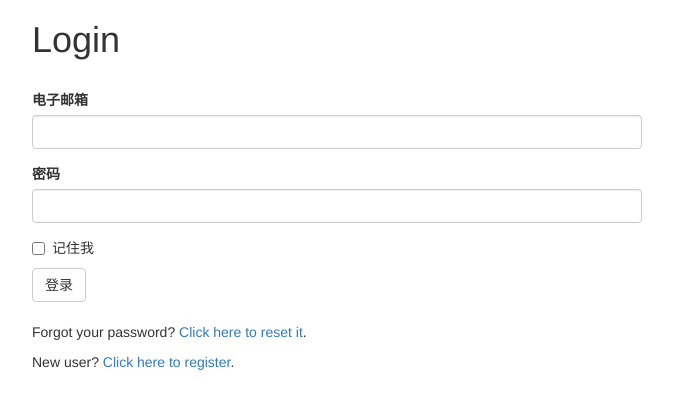
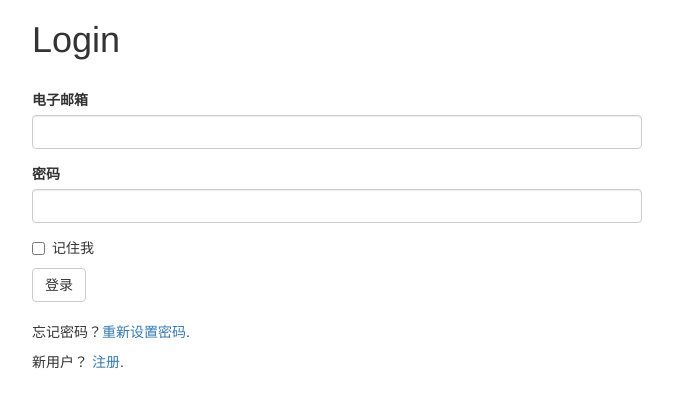
Before and after one commit to jiangxiaosheng/SCUT-ClassHelper, a Flask app: page /auth/login in a window 1280 px wide. Shown: the top 409 px of the page, without its empty margins (303-976 px from the left). Run offline with Flask 2, Linux system fonts and the light colour scheme; some libraries are stand-ins or nearby versions.

Commit message:
2019-11-29 做详细设计

```diff
--- a/app/templates/auth/login.html
+++ b/app/templates/auth/login.html
@@ -9,7 +9,7 @@
         <br>
         {{ wtf.quick_form(form) }}
         <br>
-        <p>Forgot your password? <a href="{{ url_for('auth.password_reset_request') }}">Click here to reset it</a>.</p>
-        <p>New user? <a href="{{ url_for('auth.register') }}">Click here to register</a>.</p>
+        <p>忘记密码？<a href="{{ url_for('auth.password_reset_request') }}">重新设置密码</a>.</p>
+        <p>新用户？ <a href="{{ url_for('auth.register') }}">注册</a>.</p>
     </div>
 {% endblock %}
```
Also changed, not shown: data-dev.sqlite.
